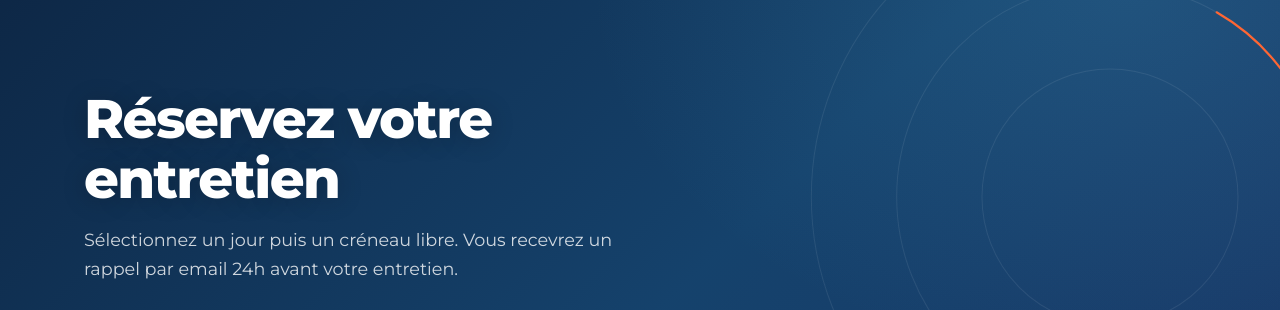
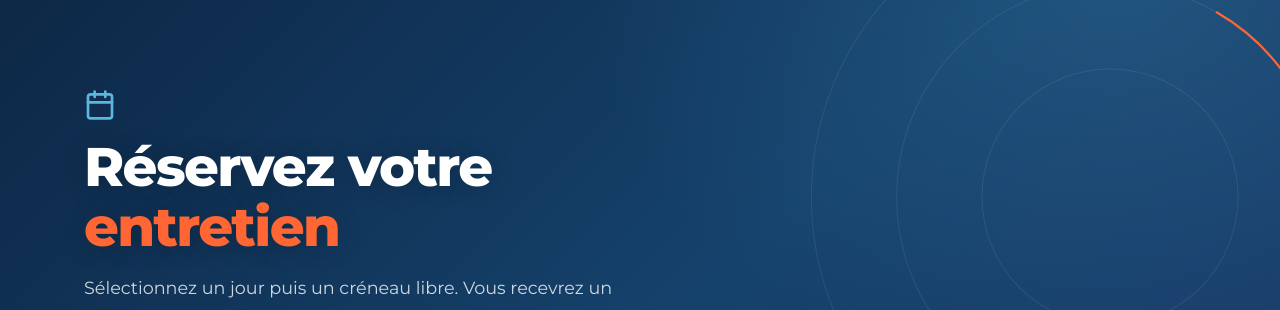
Before and after one commit to irisjuniorenterprise/iris-join, a Next.js app: page /entretien in a window 1280 px wide. Shown: the part 171-481 px from the top of the page. Built offline with nearby package versions, Linux system fonts and the light colour scheme; no server answers.

Commit message:
feat: enhance entretien page hero with icon and highlighted title

```diff
--- a/app/entretien/page.tsx
+++ b/app/entretien/page.tsx
@@ -4,6 +4,7 @@ import { buildMetadata } from '@/lib/metadata';
 import { getServiceWindowStates } from '@/lib/settings-store';
 import EntretienGate from '@/components/entretien/EntretienGate';
 import PageHero from '@/components/ui/PageHero';
+import { Icons } from '@/components/icons/Icons';
 
 // Même raison que app/candidature/page.tsx : la disponibilité dépend de
 // l'heure actuelle et d'un réglage admin, donc pas de mise en cache statique.
@@ -23,7 +24,13 @@ export default async function EntretienPage() {
     <>
       <PageHero
         current="entretien"
-        title="Réservez votre entretien"
+        icon={Icons.Calendar}
+        title={
+          <>
+            Réservez votre{' '}
+            <span className="text-accent-orange">entretien</span>
+          </>
+        }
         description="Sélectionnez un jour puis un créneau libre. Vous recevrez un rappel par email 24h avant votre entretien."
       />
       <section style={{ paddingTop: '2.5rem' }}>
```
